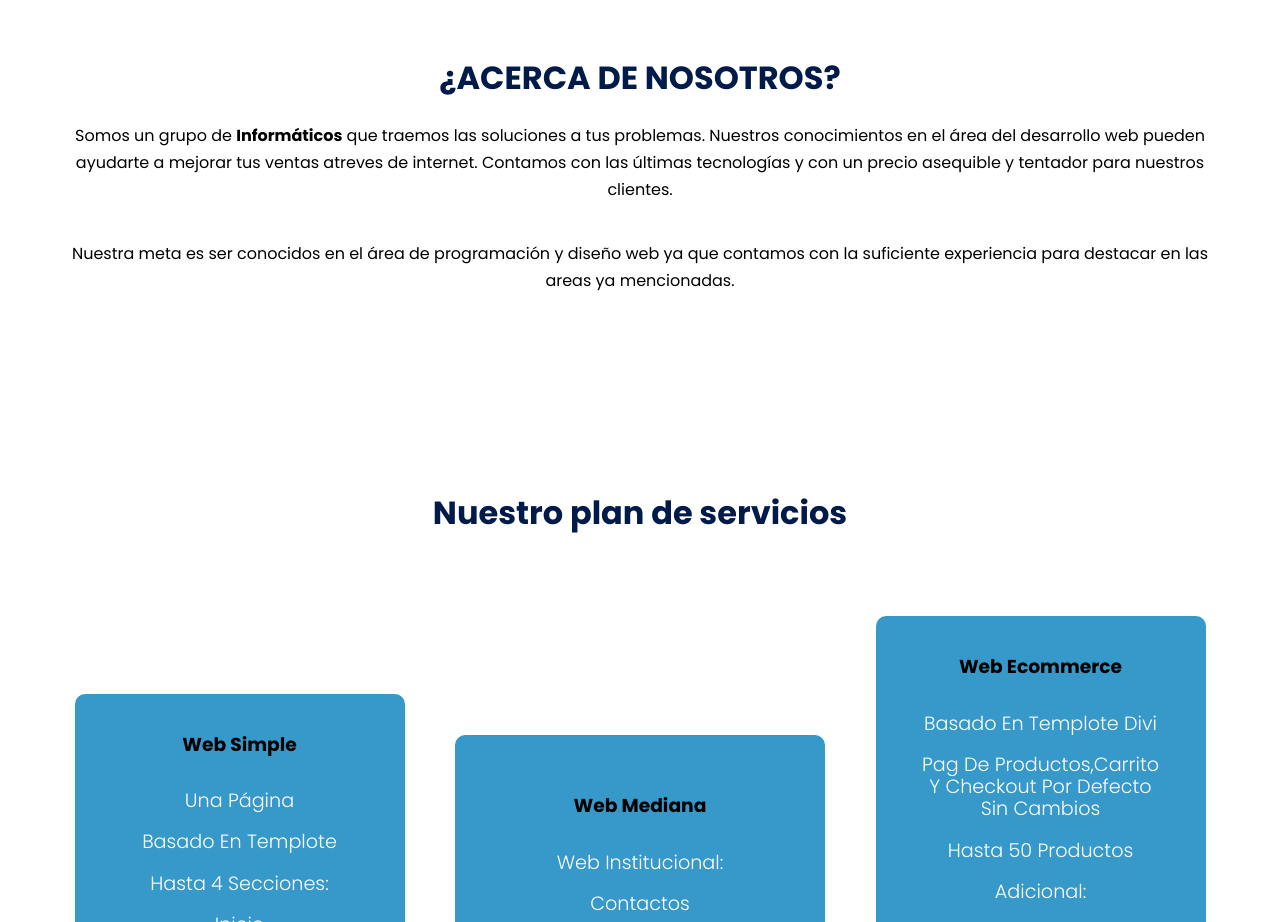
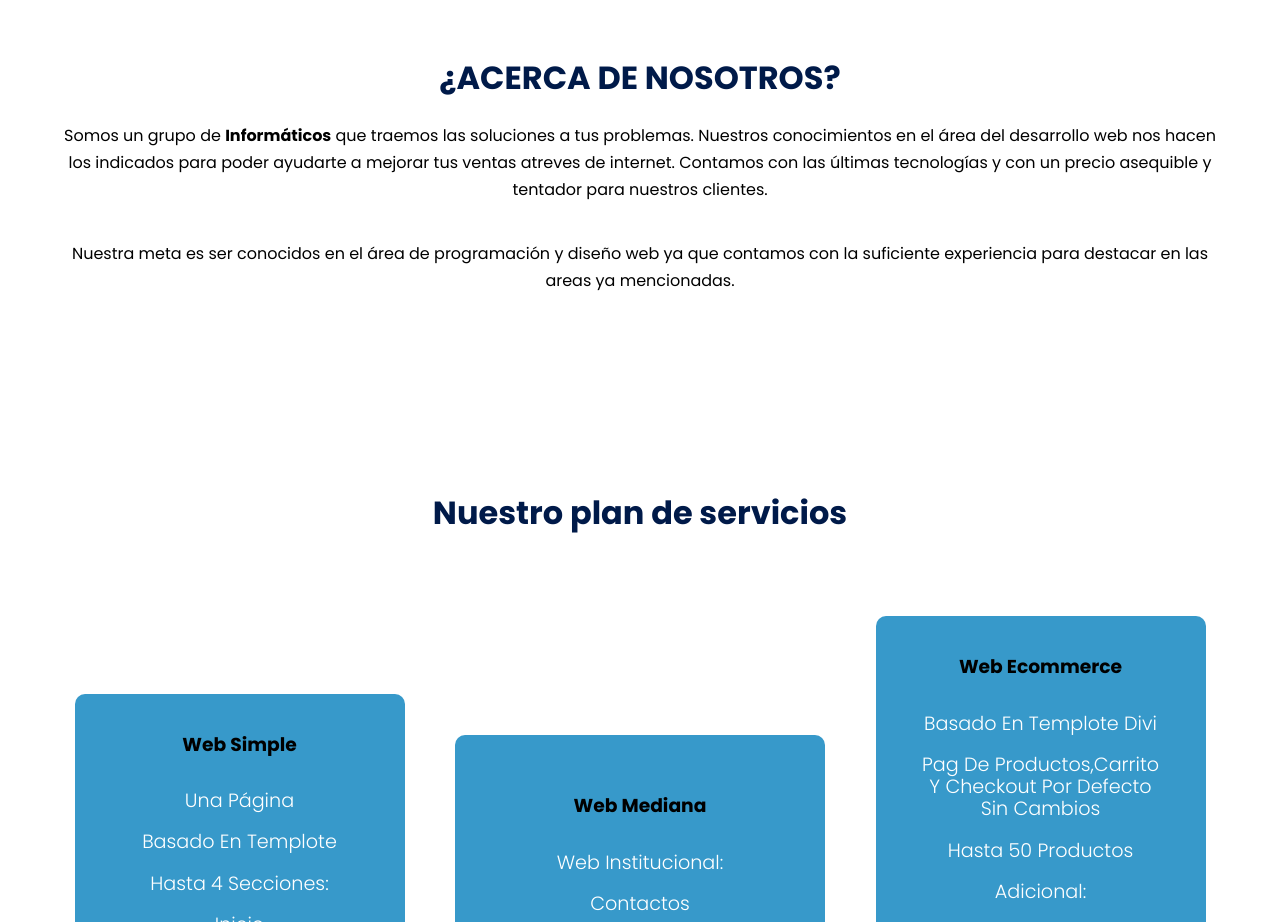
Before and after one commit to vermillionstudio/vermillionstudio.github.io, a plain HTML site: page index.html in a window 1280 px wide. Shown: the part 840-1762 px from the top of the page. Drawn offline with Linux system fonts and the light colour scheme.

Commit message:
Update index.html

```diff
--- a/index.html
+++ b/index.html
@@ -59,7 +59,7 @@
     <main>
         <section class="container about">
             <h2 class="subtitle">¿ACERCA DE NOSOTROS?</h2>
-            <p class="about__paragraph">Somos un grupo de <b>Informáticos</b> que traemos las soluciones a tus problemas. Nuestros conocimientos en el área del desarrollo web pueden ayudarte a mejorar tus ventas atreves de internet. Contamos con las últimas tecnologías y con un precio asequible y tentador para nuestros clientes. </p>
+            <p class="about__paragraph">Somos un grupo de <b>Informáticos</b> que traemos las soluciones a tus problemas. Nuestros conocimientos en el área del desarrollo web nos hacen los indicados para poder ayudarte a mejorar tus ventas atreves de internet. Contamos con las últimas tecnologías y con un precio asequible y tentador para nuestros clientes. </p>
             <br /><br />
             <p class="about__paragraph">Nuestra meta es ser conocidos en el área de programación y diseño web ya que contamos con la suficiente experiencia para destacar en las areas ya mencionadas.</p>
         </section>
```
